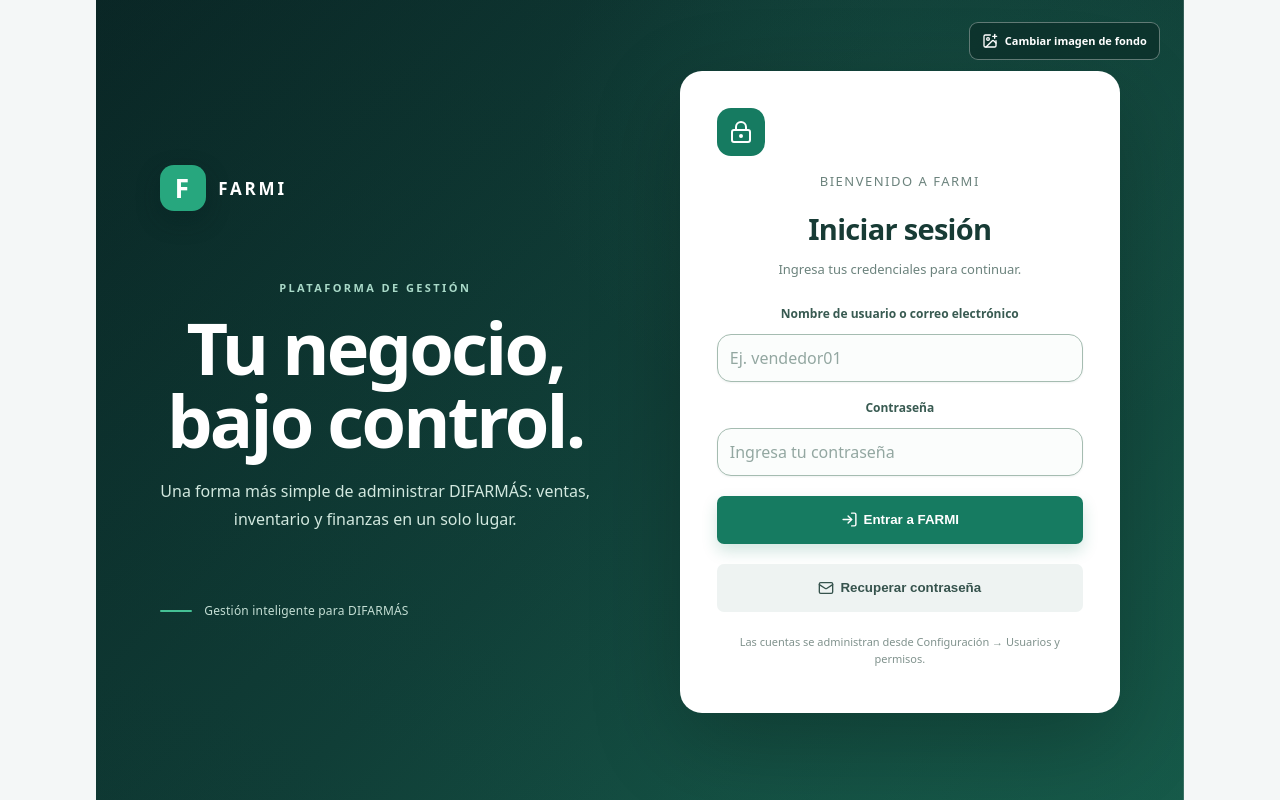
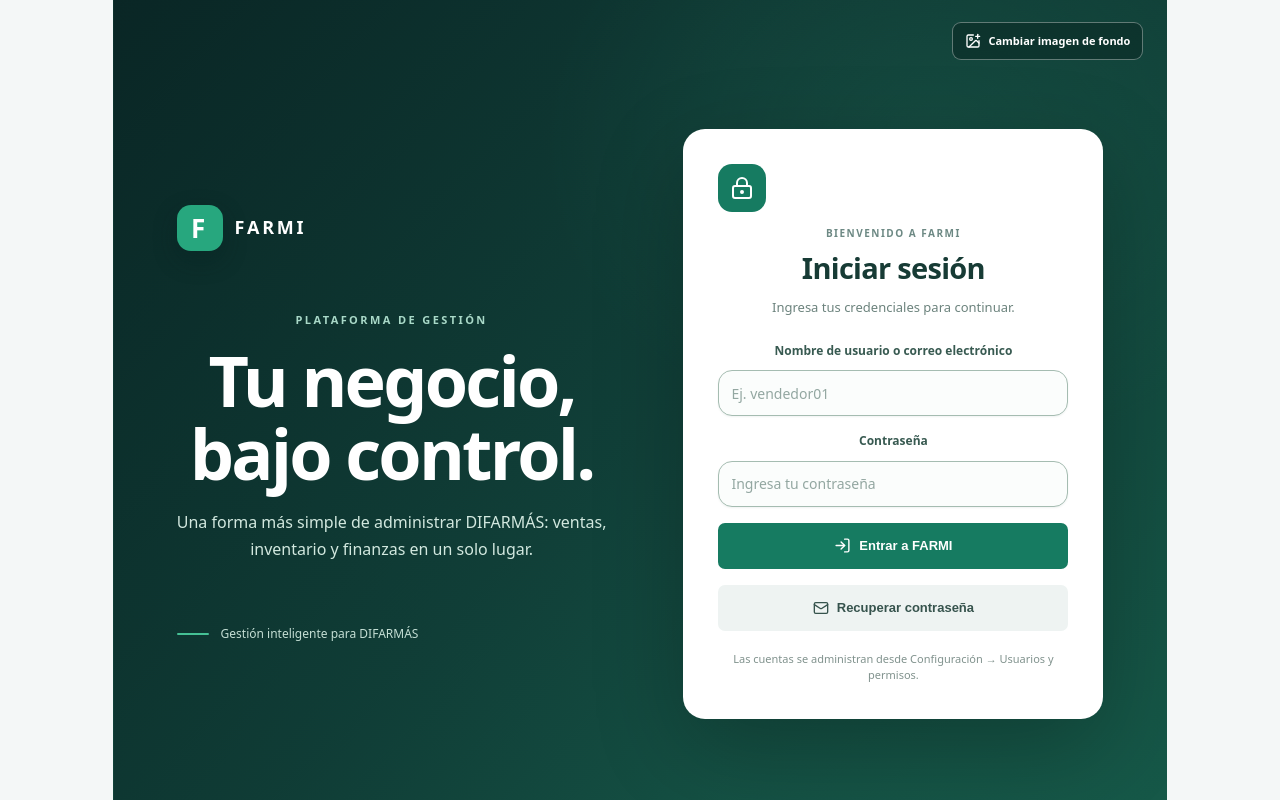
Before and after one commit to melissaaltva-stack/difarmas-erp, a React (Vite) app: page / in a window 1280 px wide. Built offline with nearby package versions, Linux system fonts and the light colour scheme; no server answers.

Commit message:
Reorganiza el diseño adaptable de inicio de sesión

```diff
--- a/src/components/AuthGate.css
+++ b/src/components/AuthGate.css
@@ -1,57 +1,279 @@
 .auth-login-page{
-  display:block;
   position:relative;
   isolation:isolate;
-  overflow-x:hidden;
+  display:grid;
+  place-items:center;
   min-height:100vh;
   min-height:100svh;
-  padding:clamp(24px,5vw,72px);
+  padding:88px clamp(20px,5vw,72px) 40px;
+  overflow-x:hidden;
   background:
     radial-gradient(ellipse at 78% 18%,rgba(47,145,113,.18),transparent 34%),
     linear-gradient(135deg,#0b2928 0%,#12443c 52%,#1a6753 100%);
   background-position:center;
   background-size:cover;
 }
+.auth-login-page,
+.auth-login-page *{box-sizing:border-box;min-width:0}
 .auth-login-page.has-custom-background{background-position:center;background-size:cover;background-repeat:no-repeat}
-.auth-login-page:before{content:"";position:absolute;inset:0;z-index:-1;background:linear-gradient(90deg,rgba(5,29,28,.2),rgba(5,29,28,.08) 58%,rgba(5,29,28,.18));pointer-events:none}
-.auth-login-layout{width:min(1120px,100%);min-height:min(720px,calc(100vh - 144px));margin:0 auto;display:grid;grid-template-columns:minmax(0,1fr) minmax(360px,440px);align-items:center;gap:clamp(36px,7vw,100px)}
-.auth-brand-panel{min-height:490px;display:flex;flex-direction:column;justify-content:space-between;color:#fff;padding:18px 0}
-.auth-brand-lockup{display:flex;align-items:center;gap:12px;font-size:17px;font-weight:850;letter-spacing:2.8px}
-.auth-brand-symbol{width:46px;height:46px;display:grid;place-items:center;border-radius:14px;background:#27a77e;color:#fff;font-size:26px;font-weight:900;box-shadow:0 9px 24px #061f1d55}
-.auth-brand-copy{max-width:540px;margin:56px 0}
-.auth-brand-copy>p{margin:0 0 16px;color:#a9d9c8;font-size:11px;font-weight:800;letter-spacing:2.4px}
-.auth-brand-copy h2{margin:0 0 20px;color:#fff;font-size:clamp(44px,6vw,72px);line-height:1.02;letter-spacing:-2.8px;font-weight:780}
-.auth-brand-copy>span{display:block;max-width:430px;color:#d2e8df;font-size:16px;line-height:1.75}
-.auth-brand-footer{display:flex;align-items:center;gap:12px;color:#c4ded4;font-size:12px;letter-spacing:.2px}
-.auth-brand-line{width:32px;height:2px;background:#45c195;border-radius:2px}
- .auth-login-card{width:min(440px,100%);min-width:0;box-sizing:border-box;gap:12px;padding:36px;border:1px solid rgba(255,255,255,.65);border-radius:22px;box-shadow:0 28px 90px rgba(0,0,0,.24)}
-.auth-login-card .auth-logo{width:48px;height:48px;border-radius:14px;margin-bottom:3px}
-.auth-login-card h1{font-size:29px;letter-spacing:-.7px}
-.auth-login-card .auth-subtitle{margin-bottom:8px}
-.auth-login-card .auth-submit{min-height:48px}
-.auth-login-card .primary{box-shadow:0 7px 16px rgba(22,123,97,.2)}
-.auth-background-actions{position:absolute;z-index:2;top:22px;right:24px;display:flex;align-items:center;gap:8px;flex-wrap:wrap;justify-content:flex-end}
-.auth-background-button,.auth-background-reset{min-height:38px;display:inline-flex;align-items:center;justify-content:center;gap:7px;padding:8px 12px;border:1px solid rgba(255,255,255,.35);border-radius:9px;background:rgba(8,36,33,.5);backdrop-filter:blur(12px);color:#fff;font-family:inherit;font-size:11px;font-weight:600;line-height:1.2;cursor:pointer;transition:background .15s ease,border-color .15s ease}
-.auth-background-button:hover,.auth-background-reset:hover{background:rgba(8,36,33,.78);border-color:rgba(255,255,255,.65)}
-.auth-background-button input{position:absolute;width:1px;height:1px;overflow:hidden;clip:rect(0,0,0,0);white-space:nowrap;clip-path:inset(50%)}
-.auth-background-error{flex-basis:100%;max-width:320px;padding:7px 10px;border-radius:7px;background:#fff0ef;color:#9b2c2c;font-size:11px;text-align:right}
+.auth-login-page:before{
+  content:"";
+  position:absolute;
+  inset:0;
+  z-index:-1;
+  background:linear-gradient(90deg,rgba(5,29,28,.24),rgba(5,29,28,.08) 58%,rgba(5,29,28,.2));
+  pointer-events:none;
+}
+.auth-login-layout{
+  width:min(1080px,100%);
+  min-height:min(680px,calc(100svh - 150px));
+  margin:0 auto;
+  display:grid;
+  grid-template-columns:minmax(0,1fr) minmax(340px,420px);
+  align-items:center;
+  gap:clamp(36px,6vw,88px);
+}
+.auth-brand-panel{
+  min-height:470px;
+  display:flex;
+  flex-direction:column;
+  justify-content:space-between;
+  padding:16px 0;
+  color:#fff;
+}
+.auth-brand-lockup{
+  display:flex;
+  align-items:center;
+  gap:12px;
+  color:#fff;
+  font-size:18px;
+  line-height:1.2;
+  font-weight:850;
+  letter-spacing:2.8px;
+}
+.auth-brand-symbol{
+  flex:0 0 46px;
+  width:46px;
+  height:46px;
+  display:grid;
+  place-items:center;
+  border-radius:14px;
+  background:#27a77e;
+  color:#fff;
+  font-size:26px;
+  line-height:1;
+  font-weight:900;
+  box-shadow:0 9px 24px #061f1d55;
+}
+.auth-brand-copy{max-width:540px;margin:44px 0}
+.auth-brand-copy>p{
+  margin:0 0 16px;
+  color:#a9d9c8;
+  font-size:11px;
+  line-height:1.4;
+  font-weight:800;
+  letter-spacing:2.4px;
+}
+.auth-brand-copy h2{
+  margin:0 0 20px;
+  color:#fff;
+  font-size:clamp(44px,5.7vw,70px);
+  line-height:1.04;
+  letter-spacing:-2.8px;
+  font-weight:780;
+}
+.auth-brand-copy>span{
+  display:block;
+  max-width:430px;
+  color:#d2e8df;
+  font-size:16px;
+  line-height:1.7;
+}
+.auth-brand-footer{
+  display:flex;
+  align-items:center;
+  gap:12px;
+  color:#c4ded4;
+  font-size:12px;
+  line-height:1.5;
+}
+.auth-brand-line{flex:0 0 32px;width:32px;height:2px;background:#45c195;border-radius:2px}
+.auth-login-card{
+  width:100%;
+  max-width:420px;
+  min-width:0;
+  margin:0;
+  padding:34px;
+  gap:11px;
+  border:1px solid rgba(255,255,255,.68);
+  border-radius:22px;
+  background:#fff;
+  box-shadow:0 28px 90px rgba(0,0,0,.24);
+}
+.auth-login-card .auth-logo{
+  flex:0 0 48px;
+  width:48px;
+  height:48px;
+  margin:0 0 3px;
+  border-radius:14px;
+}
+.auth-login-card .auth-eyebrow{
+  margin:0;
+  color:#6d8984;
+  font-size:10px;
+  line-height:1.4;
+  letter-spacing:1.5px;
+  font-weight:800;
+}
+.auth-login-card h1{
+  margin:0;
+  color:#173b35;
+  font-size:29px;
+  line-height:1.2;
+  letter-spacing:-.7px;
+}
+.auth-login-card .auth-subtitle{
+  margin:0 0 8px;
+  color:#6c837d;
+  font-size:13px;
+  line-height:1.6;
+}
+.auth-login-card label{
+  display:block;
+  margin:5px 0 0;
+  color:#385a51;
+  font-size:12px;
+  line-height:1.45;
+  font-weight:700;
+}
+.auth-login-card input{
+  display:block;
+  width:100%;
+  min-height:46px;
+  min-width:0;
+  margin:0;
+  padding:11px 12px;
+  border:1px solid #d4e2de;
+  border-radius:9px;
+  color:#203b35;
+  background:#fff;
+  font:inherit;
+  font-size:14px;
+  line-height:1.4;
+}
+.auth-login-card .auth-submit{
+  width:100%;
+  min-height:46px;
+  display:flex;
+  align-items:center;
+  justify-content:center;
+  gap:8px;
+  margin:5px 0 0;
+  padding:11px 14px;
+  font-size:13px;
+  line-height:1.35;
+  white-space:normal;
+}
+.auth-login-card .auth-note{
+  margin:5px 0 0;
+  color:#80928d;
+  font-size:11px!important;
+  line-height:1.5;
+  text-align:center;
+  overflow-wrap:anywhere;
+}
+.auth-login-card .auth-error{
+  margin:2px 0;
+  padding:10px 12px;
+  border-radius:8px;
+  color:#a93232;
+  background:#fff0ef;
+  font-size:12px;
+  line-height:1.45;
+  overflow-wrap:anywhere;
+}
+.auth-background-actions{
+  position:absolute;
+  z-index:2;
+  top:22px;
+  right:24px;
+  display:flex;
+  align-items:center;
+  justify-content:flex-end;
+  gap:8px;
+  flex-wrap:wrap;
+  max-width:calc(100% - 48px);
+}
+.auth-background-button,
+.auth-background-reset{
+  min-height:38px;
+  display:inline-flex;
+  align-items:center;
+  justify-content:center;
+  gap:7px;
+  padding:8px 12px;
+  border:1px solid rgba(255,255,255,.35);
+  border-radius:9px;
+  background:rgba(8,36,33,.5);
+  color:#fff;
+  font-family:inherit;
+  font-size:11px;
+  line-height:1.25;
+  font-weight:650;
+  text-align:center;
+  cursor:pointer;
+  transition:background .15s ease,border-color .15s ease;
+}
+.auth-background-button:hover,.auth-background-reset:hover{
+  background:rgba(8,36,33,.78);
+  border-color:rgba(255,255,255,.65);
+}
+.auth-background-button input{
+  position:absolute;
+  width:1px;
+  height:1px;
+  overflow:hidden;
+  clip:rect(0,0,0,0);
+  white-space:nowrap;
+  clip-path:inset(50%);
+}
+.auth-background-error{
+  flex:1 0 100%;
+  max-width:320px;
+  margin-left:auto;
+  padding:7px 10px;
+  border-radius:7px;
+  background:#fff0ef;
+  color:#9b2c2c;
+  font-size:11px;
+  line-height:1.4;
+  text-align:right;
+  overflow-wrap:anywhere;
+}
 @media(max-width:820px){
-  .auth-login-page{padding:82px 22px 28px}
-  .auth-login-layout{min-height:auto;grid-template-columns:1fr;gap:22px;max-width:500px}
+  .auth-login-page{padding:78px 22px 28px}
+  .auth-login-layout{
+    width:min(480px,100%);
+    min-height:0;
+    grid-template-columns:minmax(0,1fr);
+    gap:22px;
+  }
   .auth-brand-panel{min-height:0;padding:0}
-  .auth-brand-copy{margin:25px 0 4px}
-  .auth-brand-copy h2{font-size:clamp(34px,8vw,48px);letter-spacing:-1.5px}
-  .auth-brand-copy>span{font-size:13px;line-height:1.55}
+  .auth-brand-copy{margin:18px 0 0}
+  .auth-brand-copy>p{margin-bottom:9px;font-size:10px}
+  .auth-brand-copy h2{margin-bottom:10px;font-size:clamp(34px,7vw,46px);line-height:1.05;letter-spacing:-1.5px}
+  .auth-brand-copy>span{max-width:440px;font-size:13px;line-height:1.55}
   .auth-brand-footer{display:none}
-  .auth-login-card{padding:26px}
-  .auth-background-actions{top:16px;right:16px}
+  .auth-login-card{max-width:none;padding:27px}
 }
 @media(max-width:480px){
-  .auth-login-page{padding:78px 14px 18px}
-  .auth-login-layout{gap:17px}
-  .auth-brand-copy{margin-top:18px}
-  .auth-brand-copy h2{font-size:36px}
+  .auth-login-page{padding:78px 14px 20px}
+  .auth-login-layout{gap:16px}
+  .auth-brand-copy{margin-top:14px}
+  .auth-brand-copy h2{font-size:35px}
   .auth-brand-copy>span{font-size:12px}
-  .auth-login-card{padding:22px;border-radius:17px}
+  .auth-login-card{padding:22px 19px;border-radius:17px}
+  .auth-login-card h1{font-size:26px}
+  .auth-background-actions{top:14px;right:14px;max-width:calc(100% - 28px);gap:6px}
   .auth-background-button,.auth-background-reset{min-height:34px;padding:7px 9px;font-size:10px}
 }
```
